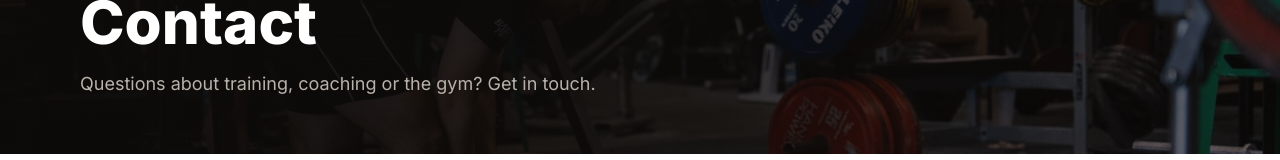
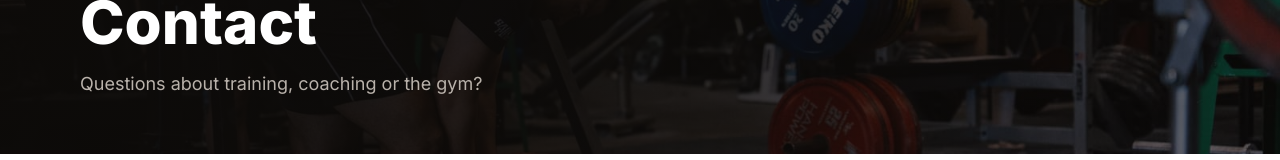
Before and after one commit to GetStrength-Gym/GetStrengthGym, a Next.js app in the folder frontend/: page /contact in a window 1280 px wide. Shown: the part 190-350 px from the top of the page. Built offline with nearby package versions, Linux system fonts and the light colour scheme.

Commit message:
Drop "Get in touch." after the Contact intro question
The Contact header and its page description now end at "Questions about
training, coaching or the gym?"; the details card below keeps its Get in
touch heading.

```diff
--- a/frontend/app/contact/page.tsx
+++ b/frontend/app/contact/page.tsx
@@ -8,7 +8,7 @@ import { directionsUrl } from "@/lib/format";
 
 export const metadata: Metadata = {
   title: { absolute: "Contact GetStrength Gym — Penrose, Auckland" },
-  description: "Questions about training, coaching or GetStrength Gym in Penrose, Auckland? Get in touch.",
+  description: "Questions about training, coaching or GetStrength Gym in Penrose, Auckland?",
 };
 
 export default function Contact() {
@@ -27,7 +27,7 @@ export default function Contact() {
       <PageHero photo={getPhotos().contactHero}>
         <p className="page-hero-kicker">Penrose, Auckland</p>
         <h1>Contact</h1>
-        <p className="body-large">Questions about training, coaching or the gym? Get in touch.</p>
+        <p className="body-large">Questions about training, coaching or the gym?</p>
       </PageHero>
 
       <section aria-label="Enquiries and contact details">
```
